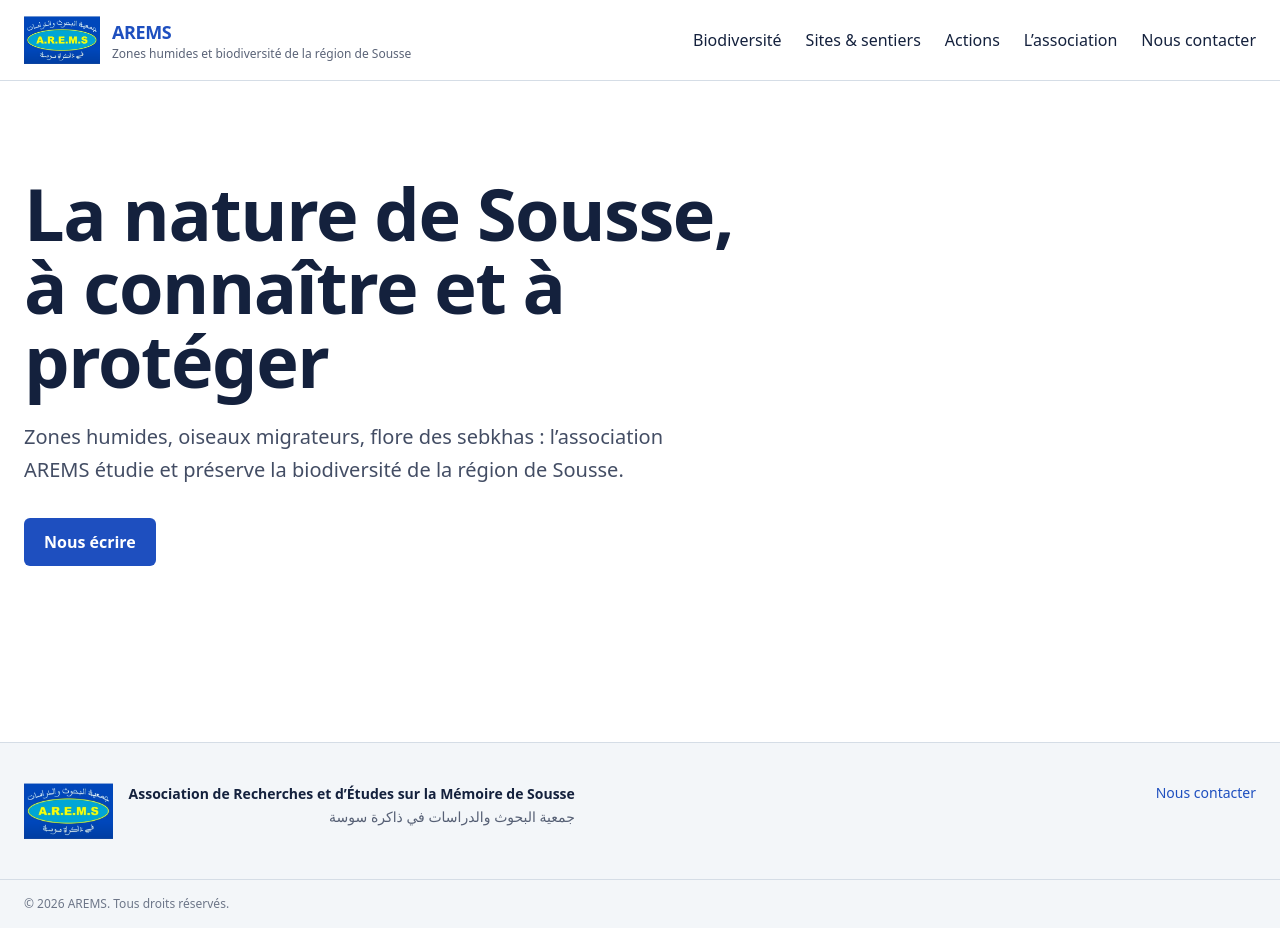
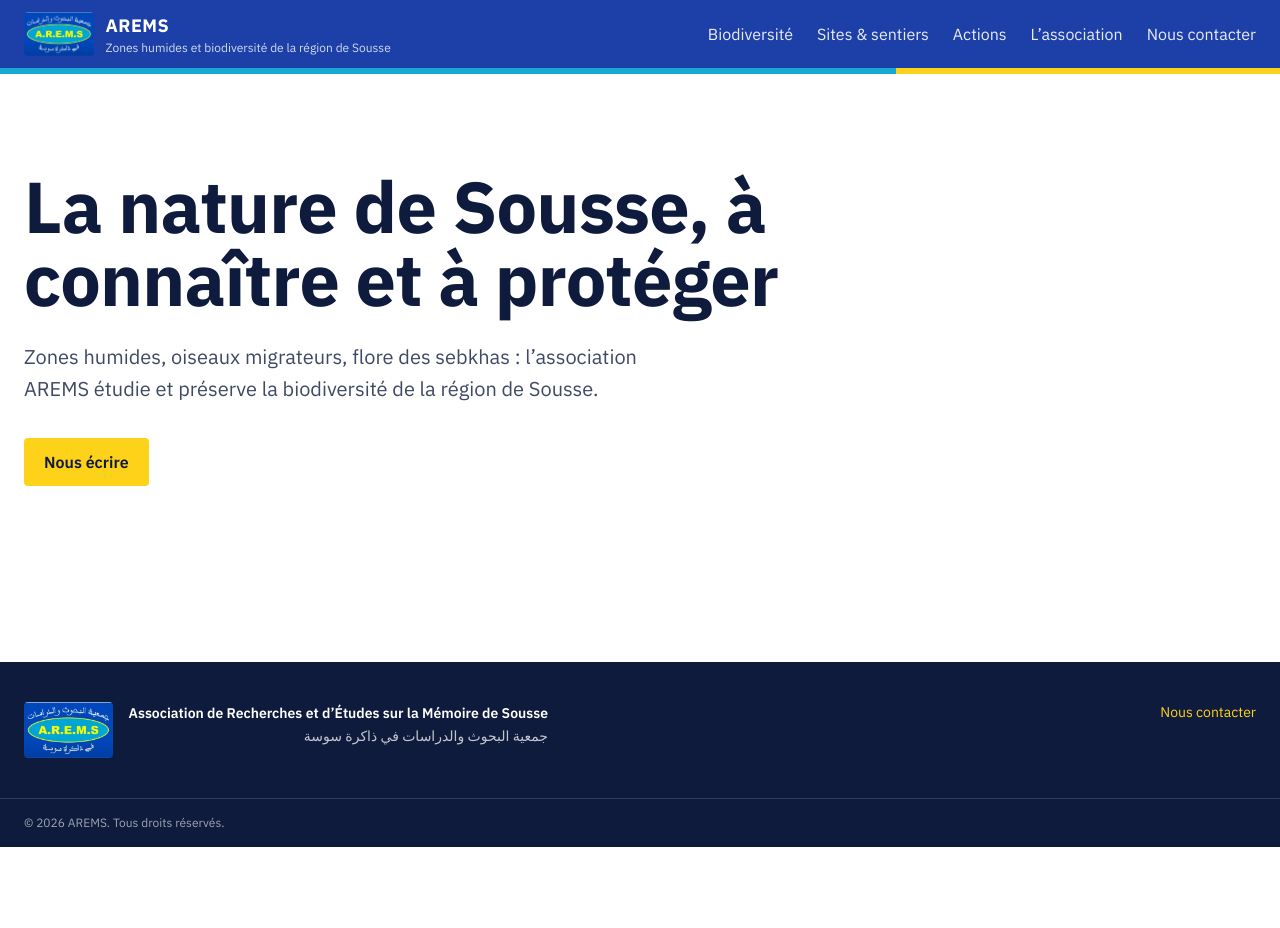
Before and after one commit to taharjarboui/Arems, an Astro site: page /fr in a window 1280 px wide. After the commit the page ends 847 px from the top, so only its background shows below. Built offline with nearby package versions, Linux system fonts and the light colour scheme; Astro itself is replaced by a stand-in of ours.

Commit message:
Phase 1 : direction visuelle « Bleu AREMS »
Palette tirée du logo (bleu roi, cyan décoratif, jaune réservé aux
boutons d'action), IBM Plex Sans et IBM Plex Sans Arabic hébergées via
@fontsource. En-tête bleu roi avec filet cyan/jaune, pied de page encre.

Co-Authored-By: Claude Opus 5.5 <noreply@anthropic.com>

```diff
--- a/CLAUDE.md
+++ b/CLAUDE.md
@@ -23,7 +23,13 @@ Architecture trilingue : `fr` (défaut), `ar` (RTL), `en`. **La v1 ne publie que
 ## Design
 **AREMS a sa propre identité, sans aucun point commun visuel ni structurel avec d'autres sites du même auteur (en particulier Visit Soussa)** : ni palette, ni polices, ni signature graphique, ni composants, ni mise en page partagés. Seule la stack technique est la même.
 
-Direction visuelle à fixer en phase 1, à partir du logo de l'association (bleu roi, cyan, jaune ; texte arabe « جمعية البحوث والدراسات في ذاكرة سوسة ») et de son sujet (zones humides, oiseaux, flore des sebkhas). En attendant, `global.css` définit des tokens sémantiques provisoires (`encre`, `primaire`, `accent`, `fond`, `fond-alt`, `bordure`) aux couleurs du logo et des polices système ; les composants n'utilisent que ces noms. Fiches espèces : grande photo, nom vernaculaire puis nom scientifique en italique, badge de statut UICN coloré selon le code officiel, lecteur audio natif (`<audio>`) quand un son existe.
+Direction visuelle **« Bleu AREMS »** (choisie le 4 octobre 2026 parmi trois pistes), tirée du logo :
+- Tokens dans `src/styles/global.css`, les composants n'utilisent que ces noms : `encre` #0f1b3d (texte, fonds sombres), `primaire` #1d3fa8 (bleu roi : en-tête, liens), `secondaire` #19a7d4 (cyan : décoratif seulement, trop clair pour du texte sur blanc), `accent` #ffd21a (jaune : **réservé aux boutons d'action**, toujours avec texte encre), `fond` blanc, `fond-alt` #eef2fa, `bordure` #d4dcef.
+- Typographie : IBM Plex Sans (titres et texte) et IBM Plex Sans Arabic (même dessin), hébergées avec le site via `@fontsource` (aucun appel à Google Fonts).
+- Signature : en-tête bleu roi, nav soulignée de jaune pour la rubrique active, filet cyan/jaune (`.filet-logo`) sous l'en-tête ; pied de page encre.
+- Badges UICN aux couleurs officielles (`uicn-lc`, `uicn-nt`…), indépendantes de la palette.
+
+Fiches espèces : grande photo, nom vernaculaire puis nom scientifique en italique, badge de statut UICN coloré selon le code officiel, lecteur audio natif (`<audio>`) quand un son existe.
 
 ## Conventions
 - Une fiche = un fichier `src/content/<collection>/<lang>/<slug>.md` ; même slug dans chaque langue. Slug = nom vernaculaire FR en kebab-case (`flamant-rose`, `heron-cendre`).
@@ -38,7 +44,8 @@ Direction visuelle à fixer en phase 1, à partir du logo de l'association (bleu
 Le projet vit dans `AREMS/site/`, dépôt https://github.com/taharjarboui/Arems (branche `main`). La refonte suit `docs/plan-refonte.md`.
 
 - **Phase 0 faite (4 octobre 2026)** : squelette Astro, `npm run build` passe (accueil provisoire, contact, 404 ; FR seulement via `publishedLangs`). Identité dans `src/config/association.ts` (nom complet d'après le logo : « جمعية البحوث والدراسات في ذاكرة سوسة », graphie française officielle à confirmer). Tokens de couleur sémantiques provisoires (couleurs du logo), polices système ; direction visuelle définitive en phase 1. Logo provisoire : `public/images/logo.png` (repris de l'ancien site, bleu roi, cyan, jaune).
-- **Phase 1 en cours** : fait — schémas des collections (`src/content.config.ts`, dont `geo` pour `src/data/geo/sentiers/` et `src/data/geo/sites/`), rubriques et segments d'URL (`sections`, `pagePaths` dans `ui.ts`), navigation complète, listes de rubrique provisoires, page Association provisoire, `npm run todo`, `docs/contenu-a-fournir.md`, couleurs UICN. Reste : direction visuelle (trois pistes proposées le 4 octobre 2026 : Bleu AREMS, Sebkha, Carnet de terrain ; en attente du choix), puis tokens et typographie définitifs.
+- **Phase 1 en cours** : fait — schémas des collections (`src/content.config.ts`, dont `geo` pour `src/data/geo/sentiers/` et `src/data/geo/sites/`), rubriques et segments d'URL (`sections`, `pagePaths` dans `ui.ts`), navigation complète, listes de rubrique provisoires, page Association provisoire, `npm run todo`, `docs/contenu-a-fournir.md`, couleurs UICN. Direction visuelle « Bleu AREMS » appliquée (tokens, IBM Plex, en-tête et pied de page). **Phase 1 terminée le 4 octobre 2026.**
+- Prochaine étape : phase 2 (migration du contenu).
 
 Le nouveau site a d'abord été développé en PHP/Symfony 7.3 (`../arems-main/`) : son périmètre fonctionnel et son contenu sont la référence, mais sa stack est abandonnée et il ne démarre pas en l'état. Ce que `../arems-main/` apporte :
 - `db_backup/backup.sql` (dump MySQL) : 4 catégories, 24 espèces (11 oiseaux, 9 plantes, 3 reptiles, 3 insectes), 2 parcours (Oued Soud, Sebkhet Halk El Menzel) avec 10 points d'intérêt, 4 actions environnementales avec leurs détails, 15 partenaires.
--- a/package.json
+++ b/package.json
@@ -13,6 +13,8 @@
   "dependencies": {
     "@astrojs/sitemap": "^3.7.4",
     "@astrojs/vercel": "^11.0.11",
+    "@fontsource/ibm-plex-sans": "^5.3.0",
+    "@fontsource/ibm-plex-sans-arabic": "^5.3.0",
     "@tailwindcss/vite": "^4.3.3",
     "astro": "^7.3.5",
     "leaflet": "^1.9.4",
--- a/src/components/Footer.astro
+++ b/src/components/Footer.astro
@@ -8,20 +8,20 @@ const t = useTranslations(lang);
 const year = new Date().getFullYear();
 // Partenaires (collection `partenaires`) ajoutés en phase 1.
 ---
-<footer class="mt-20 border-t border-bordure bg-fond-alt">
+<footer class="mt-20 bg-encre text-white">
   <div class="container-x flex flex-col gap-8 py-10 md:flex-row md:items-start md:justify-between">
     <div class="flex items-start gap-4">
-      <img src="/images/logo.png" alt={association.sigle} width="579" height="366" class="h-14 w-auto" />
+      <img src="/images/logo.png" alt={association.sigle} width="579" height="366" class="h-14 w-auto rounded" />
       <div class="text-sm leading-relaxed">
         <p class="font-semibold">{association.nom}</p>
-        <p class="text-encre/70" lang="ar" dir="rtl">{association.nomAr}</p>
-        {association.adresse && <p class="mt-2 text-encre/70">{association.adresse}</p>}
+        <p class="text-white/75" lang="ar" dir="rtl">{association.nomAr}</p>
+        {association.adresse && <p class="mt-2 text-white/75">{association.adresse}</p>}
       </div>
     </div>
     <ul class="flex flex-wrap gap-x-6 gap-y-2 text-sm">
-      <li><a class="text-primaire hover:underline" href={contactUrl(lang)}>{t('contact.title')}</a></li>
-      {association.reseaux.map((r) => <li><a class="text-primaire hover:underline" href={r.url} rel="noopener">{r.nom}</a></li>)}
+      <li><a class="text-accent hover:underline" href={contactUrl(lang)}>{t('contact.title')}</a></li>
+      {association.reseaux.map((r) => <li><a class="text-accent hover:underline" href={r.url} rel="noopener">{r.nom}</a></li>)}
     </ul>
   </div>
-  <p class="container-x border-t border-bordure py-4 text-xs text-encre/60">© {year} {association.sigle}. {t('footer.rights')}</p>
+  <p class="container-x border-t border-white/15 py-4 text-xs text-white/60">© {year} {association.sigle}. {t('footer.rights')}</p>
 </footer>
--- a/src/components/Header.astro
+++ b/src/components/Header.astro
@@ -18,13 +18,13 @@ const nav: { href: string; label: string; match: string[] }[] = [
 const current = Astro.url.pathname;
 const isActive = (match: string[]) => match.some((m) => current === m || current.startsWith(`${m}/`));
 ---
-<header class="border-b border-bordure bg-fond">
-  <div class="container-x flex items-center justify-between gap-6 py-4">
+<header class="bg-primaire text-white">
+  <div class="container-x flex items-center justify-between gap-6 py-3">
     <a href={homeUrl(lang)} class="flex items-center gap-3 shrink-0">
-      <img src="/images/logo.png" alt="" width="579" height="366" class="h-12 w-auto" />
+      <img src="/images/logo.png" alt="" width="579" height="366" class="h-11 w-auto rounded" />
       <span class="leading-tight">
-        <span class="block font-display text-lg text-primaire">{association.sigle}</span>
-        <span class="hidden text-xs text-encre/70 lg:block">{t('site.tagline')}</span>
+        <span class="block font-display text-lg tracking-wide">{association.sigle}</span>
+        <span class="hidden text-xs text-white/80 lg:block">{t('site.tagline')}</span>
       </span>
     </a>
 
@@ -36,7 +36,7 @@ const isActive = (match: string[]) => match.some((m) => current === m || current
             return (
               <li>
                 <a href={href}
-                   class:list={['border-b-2 py-1 font-medium', active ? 'border-primaire text-primaire' : 'border-transparent hover:border-bordure']}
+                   class:list={['border-b-2 py-1 font-medium', active ? 'border-accent' : 'border-transparent text-white/90 hover:border-white/60 hover:text-white']}
                    aria-current={active ? 'page' : undefined}>{label}</a>
               </li>
             );
@@ -52,7 +52,7 @@ const isActive = (match: string[]) => match.some((m) => current === m || current
                 <a href={alternates[l] ?? homeUrl(l)}
                    hreflang={l}
                    lang={l}
-                   class:list={[l === lang ? 'font-semibold text-primaire' : 'text-encre/70 hover:text-primaire']}
+                   class:list={[l === lang ? 'font-semibold underline decoration-accent decoration-2 underline-offset-4' : 'text-white/80 hover:text-white']}
                    aria-current={l === lang ? 'true' : undefined}>{languages[l]}</a>
               </li>
             ))}
@@ -65,13 +65,14 @@ const isActive = (match: string[]) => match.some((m) => current === m || current
       </button>
     </div>
   </div>
-  <nav id="menu-mobile" class="md:hidden hidden border-t border-bordure bg-fond-alt" aria-label={t('nav.main')}>
+  <nav id="menu-mobile" class="md:hidden hidden border-t border-white/20 bg-primaire-fonce" aria-label={t('nav.main')}>
     <ul class="container-x py-2">
-      {nav.map(({ href, label }) => (
-        <li><a href={href} class="block py-3 font-medium">{label}</a></li>
+      {nav.map(({ href, label, match }) => (
+        <li><a href={href} class:list={['block py-3 font-medium', isActive(match) && 'text-accent']} aria-current={isActive(match) ? 'page' : undefined}>{label}</a></li>
       ))}
     </ul>
   </nav>
+  <div class="filet-logo" aria-hidden="true"></div>
 </header>
 <script>
   const btn = document.getElementById('menu-toggle');
--- a/src/styles/global.css
+++ b/src/styles/global.css
@@ -1,21 +1,24 @@
 @import "tailwindcss";
 
 /* ------------------------------------------------------------------
-   Tokens de couleur et de typographie.
-   Valeurs PROVISOIRES tirées du logo AREMS (bleu roi, cyan, jaune) :
-   la direction visuelle définitive est fixée en phase 1.
+   Direction visuelle « Bleu AREMS » (choisie le 4 octobre 2026), tirée du logo.
+   - Bleu roi : structure (en-tête, liens, titres d'accent).
+   - Cyan : accompagnement décoratif uniquement (filets, bordures) ; trop clair pour du texte sur blanc.
+   - Jaune : réservé aux boutons d'action, toujours avec du texte encre.
    Les composants n'utilisent que ces noms sémantiques, jamais de couleur en dur.
    ------------------------------------------------------------------ */
 @theme {
-  --color-encre: #14213d;         /* texte principal                    */
-  --color-primaire: #1e4fbf;      /* bleu du logo : liens, navigation   */
-  --color-primaire-clair: #e3ebfa;
-  --color-accent: #ffd60a;        /* jaune du logo : appels à l'action  */
-  --color-accent-fonce: #e6bf00;
-  --color-accent-clair: #fff6c7;
+  --color-encre: #0f1b3d;         /* texte principal, fonds sombres      */
+  --color-primaire: #1d3fa8;      /* bleu roi du logo                    */
+  --color-primaire-fonce: #152f80;
+  --color-primaire-clair: #e3e9f8;
+  --color-secondaire: #19a7d4;    /* cyan du logo, décoratif             */
+  --color-accent: #ffd21a;        /* jaune du logo : boutons d'action    */
+  --color-accent-fonce: #e6b800;
+  --color-accent-clair: #fff4c2;
   --color-fond: #ffffff;
-  --color-fond-alt: #f3f6f9;      /* fond des sections alternées        */
-  --color-bordure: #d5dde6;
+  --color-fond-alt: #eef2fa;      /* fond bleuté des sections alternées  */
+  --color-bordure: #d4dcef;
 
   /* Couleurs officielles des catégories UICN (Liste rouge) : fixes, indépendantes de la direction visuelle. */
   --color-uicn-lc: #60c659;
@@ -28,10 +31,10 @@
   --color-uicn-dd: #d1d1c6;
   --color-uicn-ne: #ffffff;
 
-  /* Polices système en attendant le choix typographique de la phase 1. */
-  --font-display: ui-sans-serif, system-ui, sans-serif;
-  --font-sans: ui-sans-serif, system-ui, sans-serif;
-  --font-arabic: "Geeza Pro", "Segoe UI", "Noto Sans Arabic", sans-serif;
+  /* IBM Plex Sans et sa déclinaison arabe (même dessin), hébergées avec le site (@fontsource). */
+  --font-display: "IBM Plex Sans", ui-sans-serif, system-ui, sans-serif;
+  --font-sans: "IBM Plex Sans", ui-sans-serif, system-ui, sans-serif;
+  --font-arabic: "IBM Plex Sans Arabic", "IBM Plex Sans", "Geeza Pro", sans-serif;
 }
 
 @layer base {
@@ -45,7 +48,8 @@
   h1, h2, h3, .font-display {
     font-family: var(--font-display);
     font-weight: 700;
-    letter-spacing: -0.02em;
+    letter-spacing: -0.01em;
+    text-wrap: balance;
   }
   [dir="rtl"] :is(h1, h2, h3, .font-display) { font-family: var(--font-arabic); letter-spacing: 0; }
   :focus-visible {
@@ -58,8 +62,11 @@
 }
 
 @layer components {
-  .btn-primary { @apply inline-flex items-center gap-2 rounded-md px-5 py-3 font-semibold transition-colors bg-primaire text-white hover:bg-encre; }
-  .btn-secondary { @apply inline-flex items-center gap-2 rounded-md px-5 py-3 font-semibold transition-colors border border-primaire text-primaire hover:bg-primaire-clair; }
+  .btn-primary { @apply inline-flex items-center gap-2 rounded px-5 py-3 font-semibold transition-colors bg-accent text-encre hover:bg-accent-fonce; }
+  .btn-secondary { @apply inline-flex items-center gap-2 rounded px-5 py-3 font-semibold transition-colors border-2 border-primaire text-primaire hover:bg-primaire-clair; }
+  /* Filet sous l'en-tête : cyan puis jaune, comme les couleurs du logo. */
+  .filet-logo { height: 6px; background: linear-gradient(90deg, var(--color-secondaire) 0 70%, var(--color-accent) 70% 100%); }
+  [dir="rtl"] .filet-logo { background: linear-gradient(-90deg, var(--color-secondaire) 0 70%, var(--color-accent) 70% 100%); }
   .container-x { @apply mx-auto w-full max-w-7xl px-4 md:px-6; }
 }
 
```
Also changed, not shown: src/layouts/Base.astro (+7 -0 lines), 1 other file.
